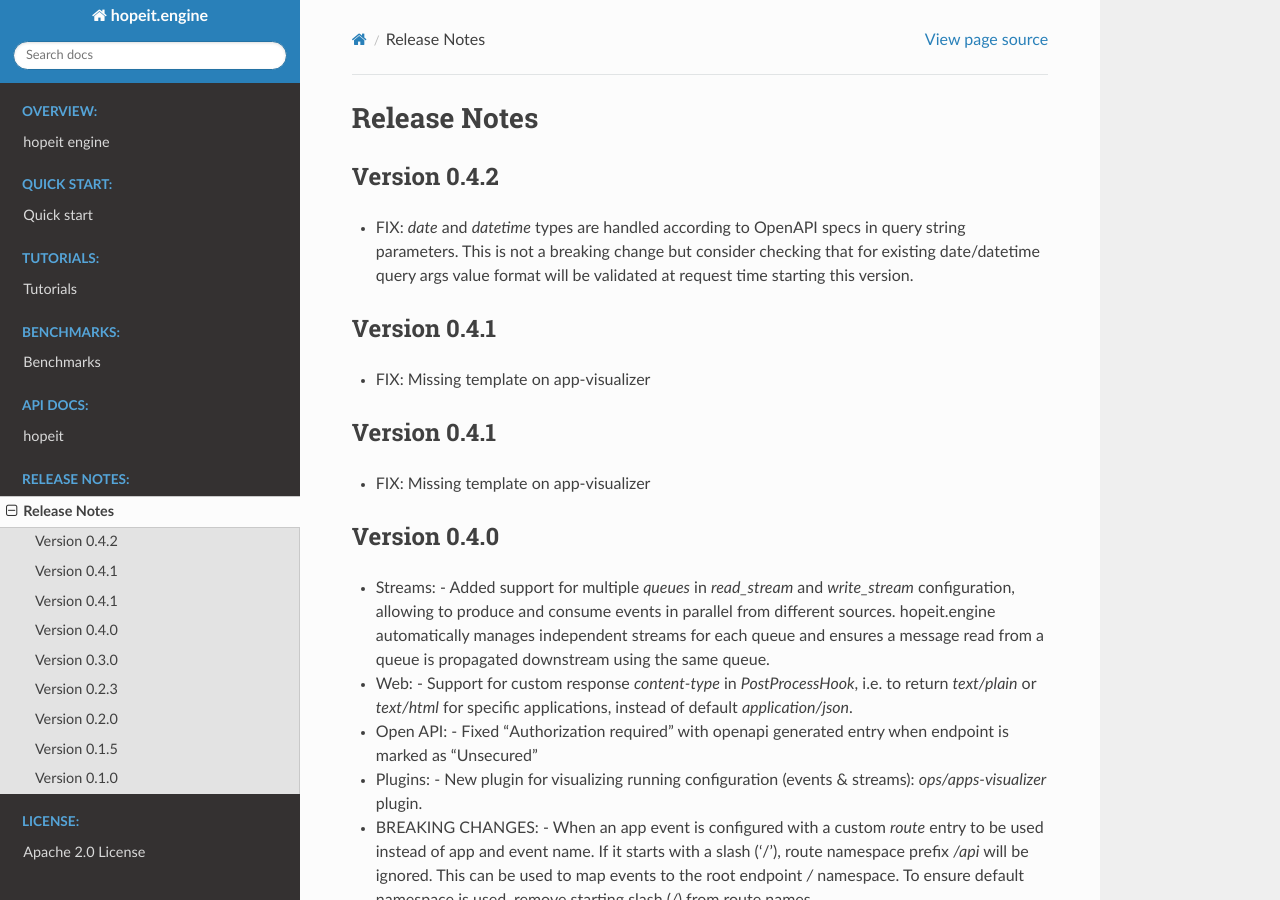
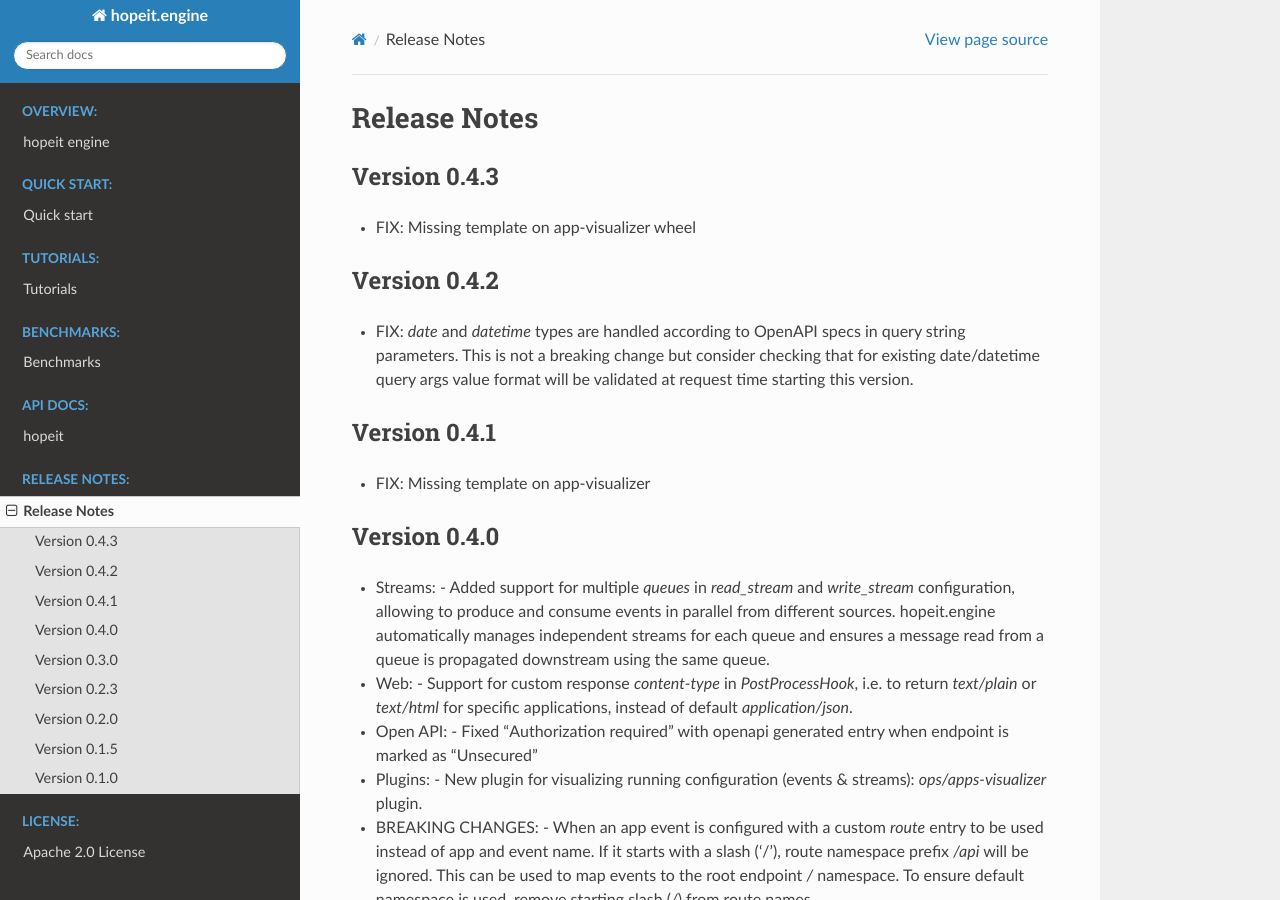
Before and after one commit to hopeit-git/hopeit.engine, a Sphinx documentation site: the page built from docs/source/release-notes.rst, in a window 1280 px wide and 900 px high. Built offline with Sphinx 7.4.7 and the Read the Docs theme 2.0.0, drawn with Linux system fonts in a browser that asks for light colours; pages that are not in the unit, such as notebooks, are missing from menus.

```diff
--- a/docs/source/release-notes.rst
+++ b/docs/source/release-notes.rst
@@ -1,14 +1,14 @@
 Release Notes
 =============
+
+Version 0.4.3
+_____________
+- FIX: Missing template on app-visualizer wheel
+
 
 Version 0.4.2
 _____________
 - FIX: `date` and `datetime` types are handled according to OpenAPI specs in query string parameters. This is not a breaking change but consider checking that for existing date/datetime query args value format will be validated at request time starting this version.
-
-
-Version 0.4.1
-_____________
-- FIX: Missing template on app-visualizer
 
 
 Version 0.4.1
--- a/engine/src/hopeit/server/version.py
+++ b/engine/src/hopeit/server/version.py
@@ -8,7 +8,7 @@
 import sys
 
 ENGINE_NAME = "hopeit.engine"
-ENGINE_VERSION = "0.4.2"
+ENGINE_VERSION = "0.4.3"
 
 # Major.Minor version to be used in App versions and Api endpoints for Apps/Plugins
 APPS_API_VERSION = '.'.join(ENGINE_VERSION.split('.')[0:2])
```
Also changed, not shown: 2 other files.
